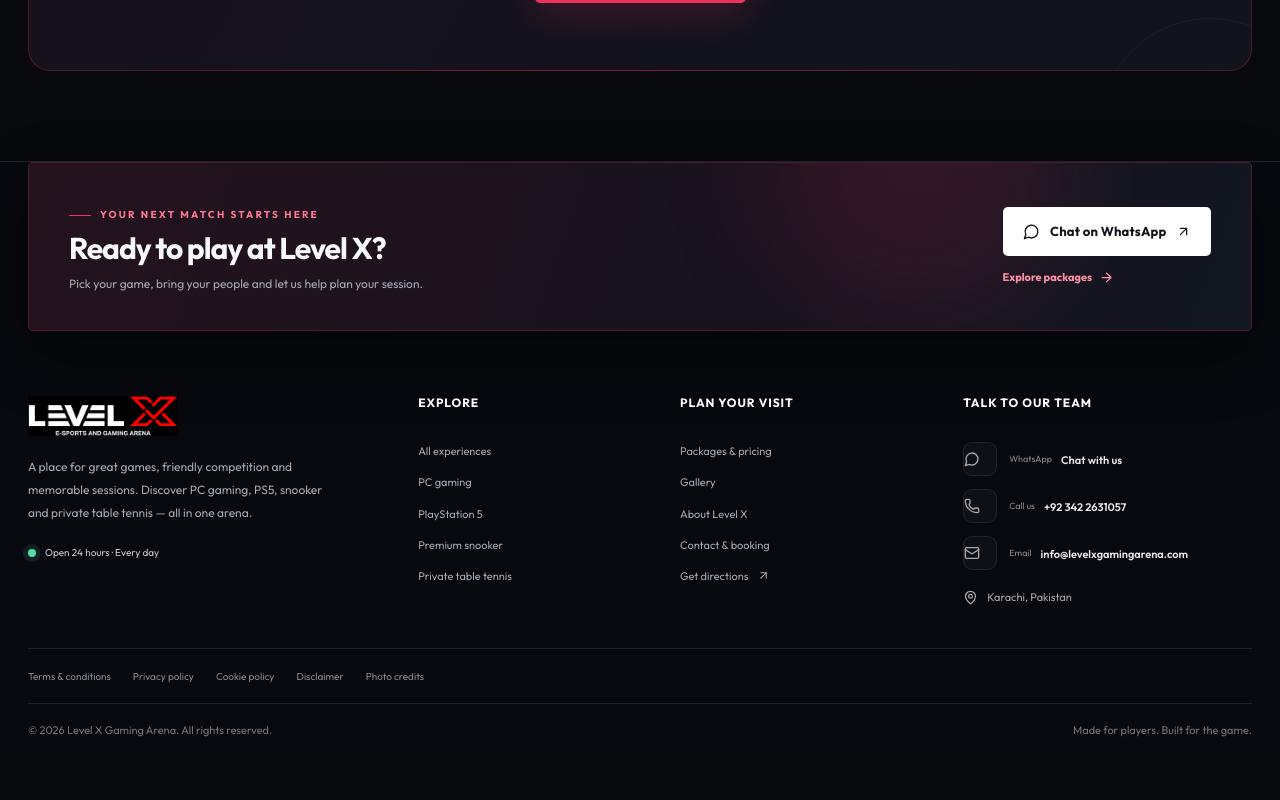
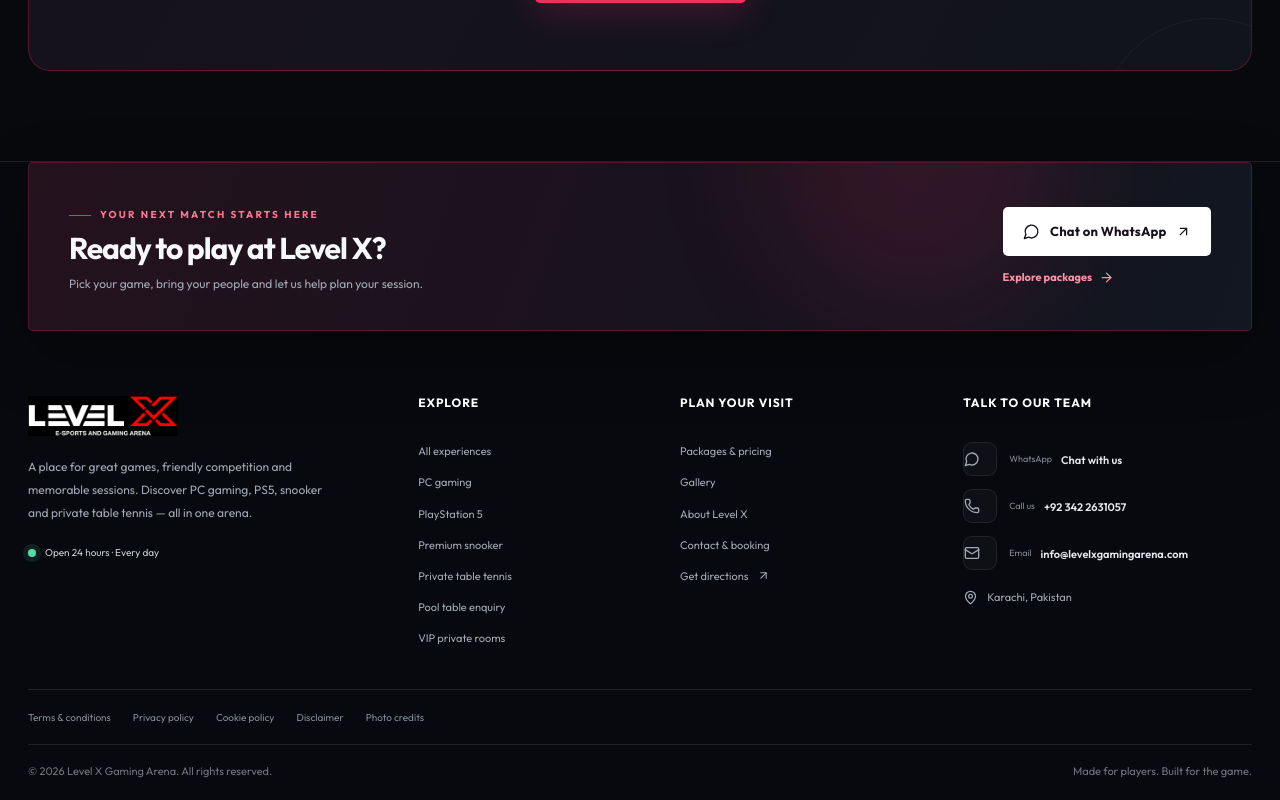
Before and after one commit to syedhussainabbaszaidi/levelxgamingarena, a Next.js app: page /about-us in a window 1280 px wide. Shown: the part 968-1768 px from the top of the page. Before the commit the page ends 1727 px from the top, so only its background shows below. Built offline with nearby package versions, Linux system fonts and the light colour scheme.

Commit message:
Add pool and VIP enquiry links to footer

```diff
--- a/app/components.tsx
+++ b/app/components.tsx
@@ -69,6 +69,8 @@ export function Footer() {
           <Link href="/activities/ps5/">PlayStation 5</Link>
           <Link href="/activities/premium-snooker-room/">Premium snooker</Link>
           <Link href="/activities/private-table-tennis-room/">Private table tennis</Link>
+          <a href={whatsappLink("Hi Level X, please share current details and rates for the Pool Table.")} target="_blank" rel="noopener noreferrer">Pool table enquiry</a>
+          <a href={whatsappLink("Hi Level X, please share current details and rates for VIP Private Rooms.")} target="_blank" rel="noopener noreferrer">VIP private rooms</a>
         </div>
         <div>
           <h4>Plan your visit</h4>
```
